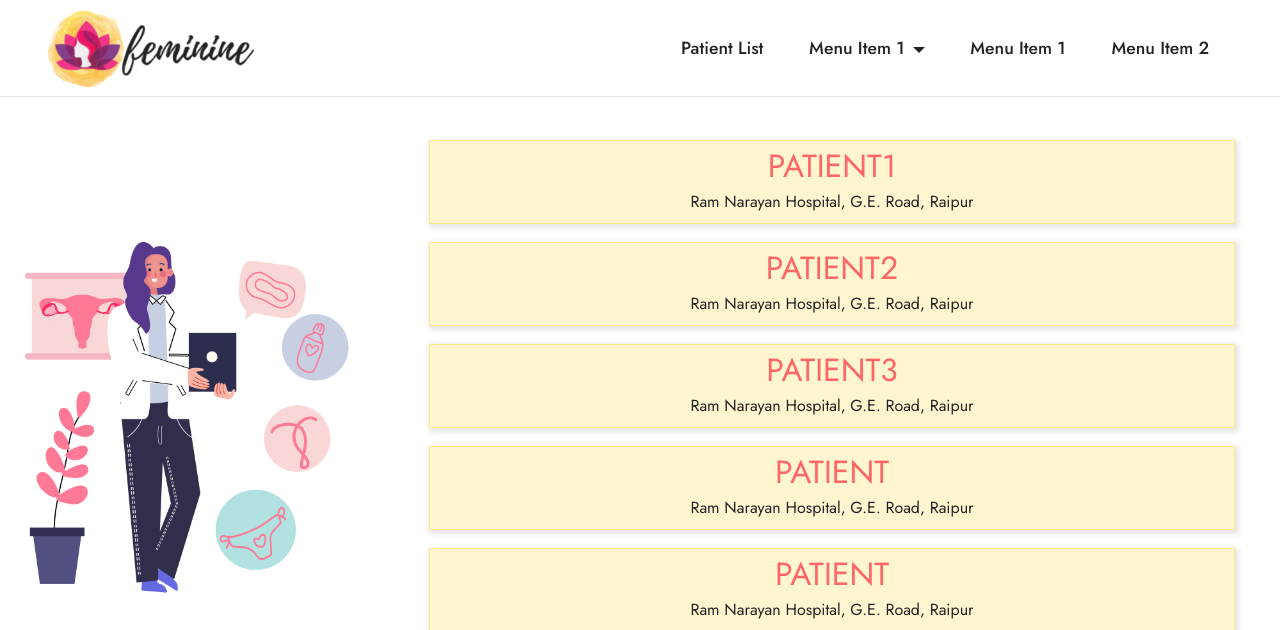
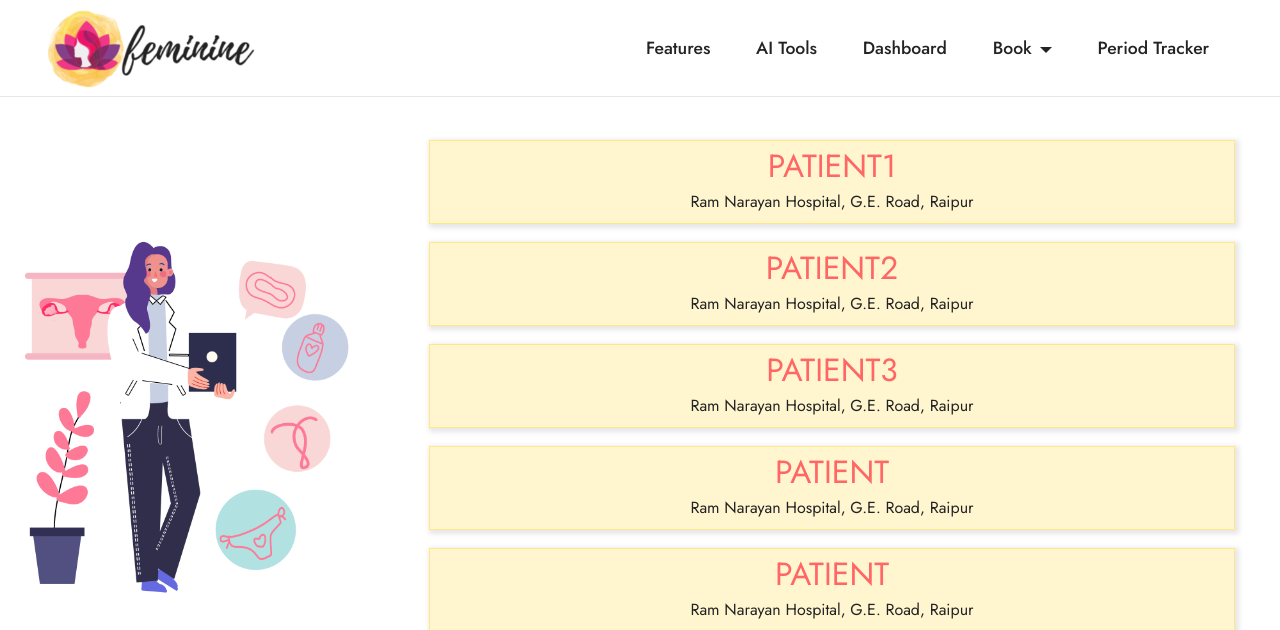
Before and after one commit to priyanshisharma/Feminine, a PHP site: page /patientList.php in a window 1280 px wide. Shown: the top 630 px of the page. Run offline with PHP 8.4, Linux system fonts and the light colour scheme; data comes from the database, SQL or seed files in the repository.

Commit message:
Add navbar routing

```diff
--- a/config.php
+++ b/config.php
@@ -2,7 +2,7 @@
 
 $server= "localhost";
 $username="root";
-$password="";
+$password="1234567";
 $con= mysqli_connect($server,$username,$password,'feminine');
 if(!$con){
     die("Error : Connection not made due to".mqsqli_connect_error());
--- a/patientList.php
+++ b/patientList.php
@@ -32,12 +32,12 @@
 <body>
 <section class="menu cid-s48OLK6784" once="menu" id="menu1-h">
 
-    <nav class="navbar navbar-dropdown navbar-fixed-top navbar-expand-lg">
+<nav class="navbar navbar-dropdown navbar-fixed-top navbar-expand-lg">
         <div class="container-fluid">
             <div class="navbar-brand">
                 <span class="navbar-logo">
                     <a href="index.html">
-                        <img src="assets/images/feminine-1-335x335.png" alt="Mobirise" style="height: 5rem;">
+                        <img src="assets/images/feminine-1-335x335.png" alt="login" style="height: 5rem;">
                     </a>
                 </span>
             </div>
@@ -52,24 +52,25 @@
             <div class="collapse navbar-collapse" id="navbarSupportedContent">
                 <ul class="navbar-nav nav-dropdown" data-app-modern-menu="true">
                     <li class="nav-item">
-                        <a class="nav-link link text-black display-4" href="./patientList.php">Patient List</a>
+                        <a class="nav-link link text-black display-4" href="index.html#features1-n">Features</a>
+                    </li>
+                    <li class="nav-item">
+                        <a class="nav-link link text-black display-4" href="index.html#tabs1-p">AI Tools</a>
+                    </li>
+                    <li class="nav-item">
+                        <a class="nav-link link text-black display-4" href="signup.php">Dashboard</a>
                     </li>
                     <li class="nav-item dropdown">
-                        <a class="nav-link link text-black dropdown-toggle display-4" href="#" data-toggle="dropdown-submenu" aria-expanded="false">Menu Item 1</a>
+                        <a class="nav-link link text-black dropdown-toggle display-4" href="#" data-toggle="dropdown-submenu" aria-expanded="false">Book</a>
                         <div class="dropdown-menu">
-                            <a class="text-black dropdown-item display-4" href="https://mobirise.com">New Item</a>
-                            <a class="text-black dropdown-item display-4" href="https://mobirise.com">New Item</a>
-                            <a class="text-black dropdown-item display-4" href="https://mobirise.com">New Item</a>
+                            <a class="text-black dropdown-item display-4" href="">Lab Appointment</a>
+                            <a class="text-black dropdown-item display-4" href="consult-doc.html">Expert Consultancy</a>
                         </div>
                     </li>
                     <li class="nav-item">
-                        <a class="nav-link link text-black display-4" href="https://mobirise.com">Menu Item 1</a>
-                    </li>
-                    <li class="nav-item">
-                        <a class="nav-link link text-black display-4" href="https://mobirise.com">Menu Item 2</a>
+                        <a class="nav-link link text-black display-4" href="Tracker.php">Period Tracker</a>
                     </li>
                 </ul>
-
             </div>
         </div>
     </nav>
```
